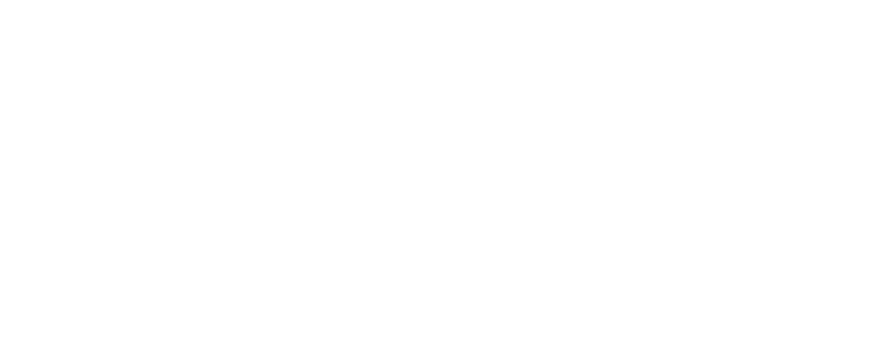
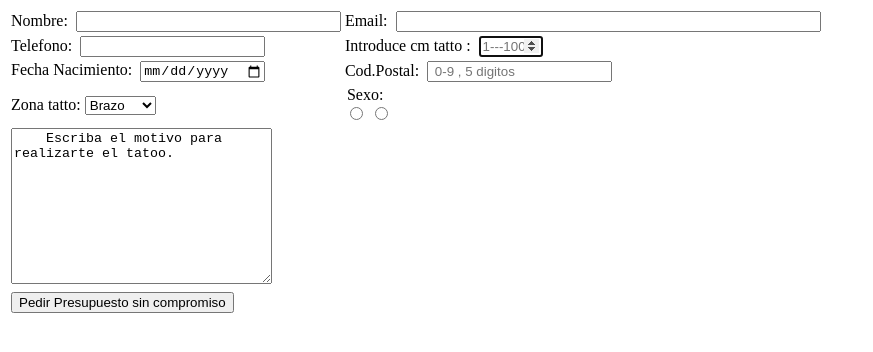
Before and after one commit to Yelose/html-ejercicio-compartido, a plain HTML site: page contacto.html in a window 1280 px wide. Shown: the whole page, without its empty margins (0-873 px from the left). Drawn offline with Linux system fonts and the light colour scheme.

Commit message:
he subido contacto

```diff
--- a/contacto.html
+++ b/contacto.html
@@ -5,5 +5,62 @@
     <meta name="viewport" content="width=device-width, initial-scale=1.0" />
     <title>Contacto</title>
   </head>
-  <body></body>
+
+  <body>
+
+    <form name="contacto" id="contacto" method="get" autocomplete="off">
+      <table>
+        <tr>
+          <td>Nombre:&nbsp <input type="text" name="nombre" id="nombre" size="30"></td>
+          <td>Email:&nbsp <input type="email" name="email" id="email" size="50"></td>
+        </tr>
+        <tr>
+          <td>Telefono:&nbsp <input type="tel" name="telefono" id="telefono"></td>
+
+          <!-- Buscar :&nbsp <input type="search" name="Search" id="Search"><br><br> -->
+          <td>Introduce cm tatto :&nbsp <input type="number" name="numero" min="1" max="100" placeholder="1---100 cm"
+              autofocus></td>
+        </tr>
+        <tr>
+          <td>Fecha Nacimiento:&nbsp <input type="date" name="fecha Nacimiento" id="fecha Nacimiento" required></td>
+          <td>Cod.Postal:&nbsp <input pattern="[0-9]{5}" name="postal" placeholder=" 0-9 , 5 digitos"></td>
+        </tr>
+        <tr>
+          <td><label for="zona">Zona tatto:</label>
+            <select id="zona" name="zona">
+              <option value="brazo">Brazo</option>
+              <option value="pierna">pierna</option>
+              <option value="Espalda">Espalda</option>
+              <option value="Cuello">Cuello</option>
+              <option value="Mano">Mano</option>
+              <option value="Pie">Pie</option>
+          </td>
+          <td>
+            <legend>Sexo: </legend>
+            <label>
+              <input type="radio" name="sexo" value="F">
+            </label>
+            <label>
+              <input type="radio" name="sexo" value="M">
+            </label>
+
+          </td>
+        </tr>
+        <tr>
+          <td></select>
+            <textarea name="message" rows="10" cols="30">
+    Escriba el motivo para realizarte el tatoo.
+    </textarea>
+          </td>
+        </tr>
+        <tr>
+          <td>
+            <input type="submit" value="Pedir Presupuesto sin compromiso">
+        </tr>
+        </td>
+    </form>
+
+
+
+  </body>
 </html>
```
